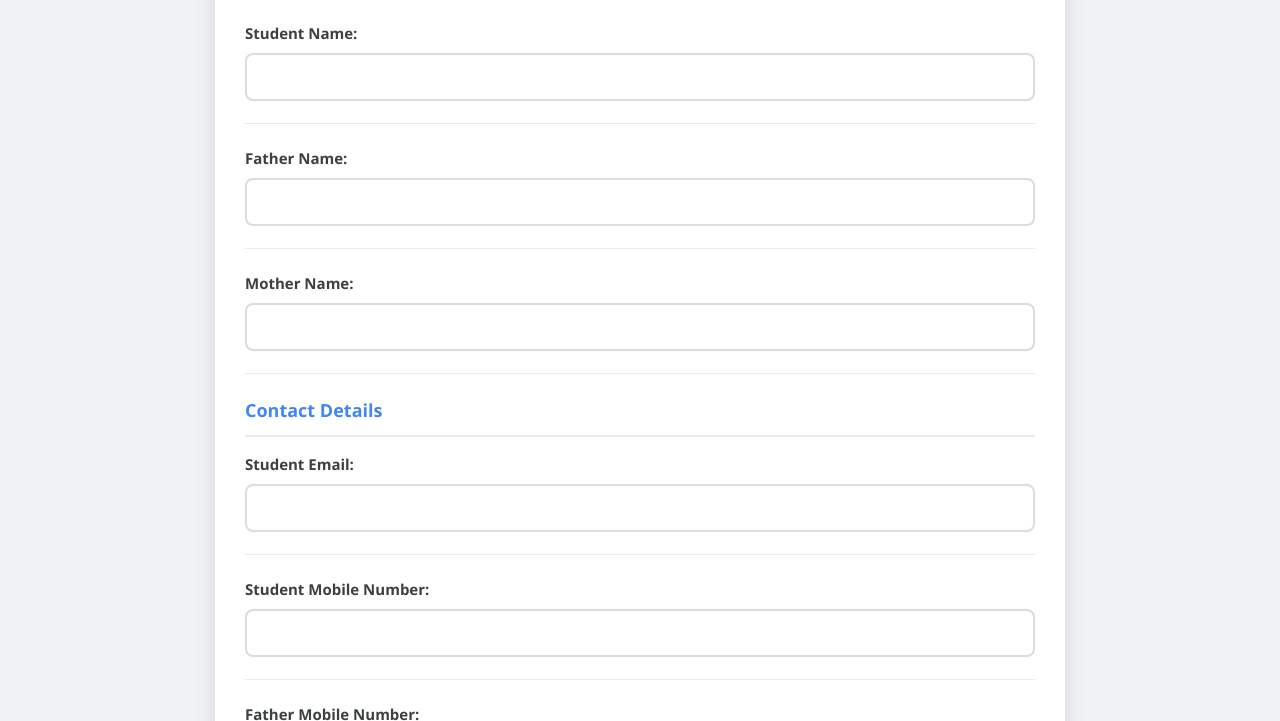
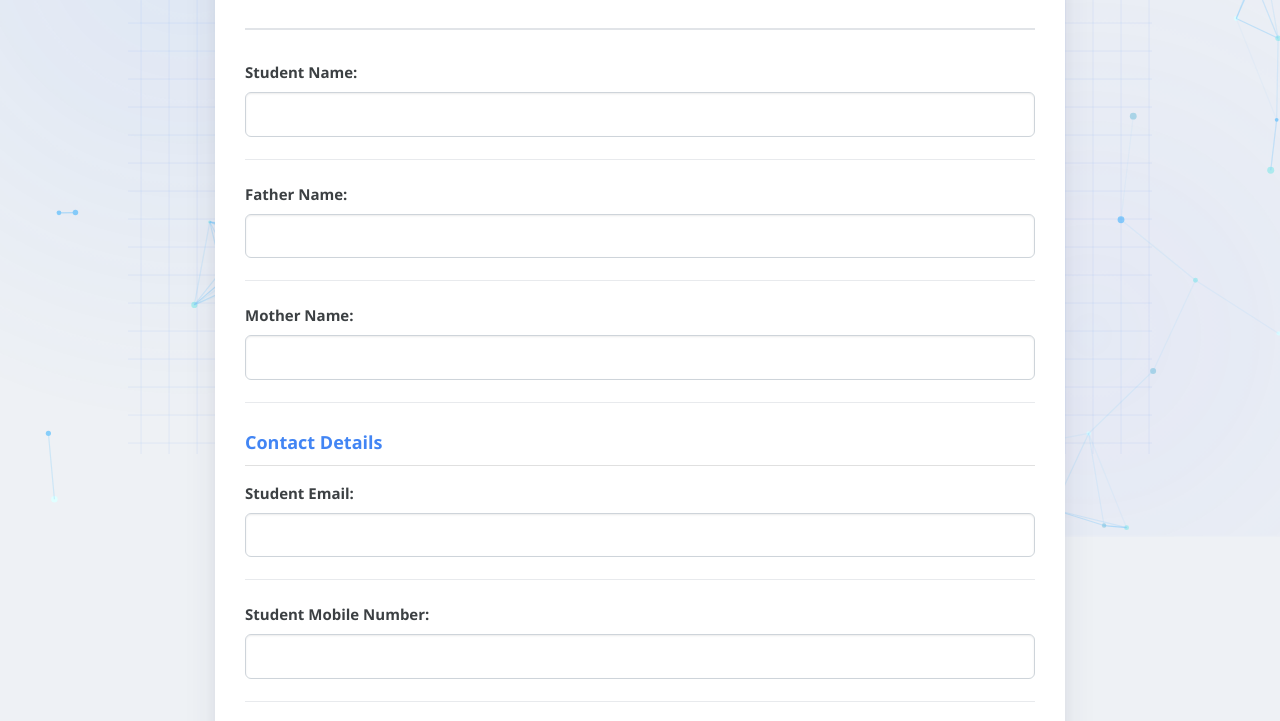
Before and after one commit to Alexrusso3108/SVCE-REGISTRATION-FORM, a plain HTML site: page index.html in a window 1280 px wide. Shown: the part 266-987 px from the top of the page. Drawn offline with nearby package versions, Linux system fonts and the light colour scheme.

Commit message:
'sixth-commit'

```diff
--- /dev/null
+++ b/animations.css
@@ -0,0 +1,19 @@
+@keyframes subtle-grid-animation {
+    0% {
+        background-position: 0 0;
+    }
+    100% {
+        background-position: 1200px 1200px; /* Adjust for desired speed and seamless loop with 40px grid */
+    }
+}
+
+@keyframes soft-glow-animation {
+    0% {
+        opacity: 0.5; /* Increased base opacity */
+        transform: scale(1.0);
+    }
+    100% {
+        opacity: 0.85; /* Increased max opacity */
+        transform: scale(1.1);
+    }
+}
--- /dev/null
+++ b/constellation.js
@@ -0,0 +1,92 @@
+document.addEventListener('DOMContentLoaded', () => {
+    const canvas = document.getElementById('constellation-canvas');
+    if (!canvas) {
+        console.error('Constellation canvas not found');
+        return;
+    }
+    const ctx = canvas.getContext('2d');
+
+    let width = canvas.width = window.innerWidth;
+    let height = canvas.height = window.innerHeight;
+
+    window.addEventListener('resize', () => {
+        width = canvas.width = window.innerWidth;
+        height = canvas.height = window.innerHeight;
+        particles = []; // Reset particles on resize
+        initParticles();
+    });
+
+    let particles = [];
+    const particleCount = 100;
+    const maxDistance = 120; // Max distance to draw a line
+
+    // Particle colors - bright and vibrant
+    const particleColors = ['#87CEFA', '#ADD8E6', '#E0FFFF', '#AFEEEE']; // Light Sky Blue, Light Blue, Light Cyan, Pale Turquoise
+    const lineColor = 'rgba(135, 206, 250, 0.3)'; // Light Sky Blue lines with opacity
+
+    class Particle {
+        constructor(x, y) {
+            this.x = x || Math.random() * width;
+            this.y = y || Math.random() * height;
+            this.vx = (Math.random() - 0.5) * 0.5; // Slower speed
+            this.vy = (Math.random() - 0.5) * 0.5;
+            this.radius = Math.random() * 2 + 1.5; // Slightly larger stars
+            this.color = particleColors[Math.floor(Math.random() * particleColors.length)];
+        }
+
+        draw() {
+            ctx.beginPath();
+            ctx.arc(this.x, this.y, this.radius, 0, Math.PI * 2);
+            ctx.fillStyle = this.color;
+            ctx.fill();
+        }
+
+        update() {
+            this.x += this.vx;
+            this.y += this.vy;
+
+            if (this.x < 0 || this.x > width) this.vx *= -1;
+            if (this.y < 0 || this.y > height) this.vy *= -1;
+        }
+    }
+
+    function initParticles() {
+        for (let i = 0; i < particleCount; i++) {
+            particles.push(new Particle());
+        }
+    }
+
+    function connectParticles() {
+        for (let i = 0; i < particles.length; i++) {
+            for (let j = i + 1; j < particles.length; j++) {
+                const dx = particles[i].x - particles[j].x;
+                const dy = particles[i].y - particles[j].y;
+                const distance = Math.sqrt(dx * dx + dy * dy);
+
+                if (distance < maxDistance) {
+                    ctx.beginPath();
+                    ctx.moveTo(particles[i].x, particles[i].y);
+                    ctx.lineTo(particles[j].x, particles[j].y);
+                    // Opacity based on distance - closer lines are more opaque
+                    const opacity = 1 - (distance / maxDistance);
+                    ctx.strokeStyle = `rgba(135, 206, 250, ${opacity * 0.7})`; // More opaque lines
+                    ctx.lineWidth = 1.2; // Thicker lines
+                    ctx.stroke();
+                }
+            }
+        }
+    }
+
+    function animate() {
+        ctx.clearRect(0, 0, width, height);
+        particles.forEach(p => {
+            p.update();
+            p.draw();
+        });
+        connectParticles();
+        requestAnimationFrame(animate);
+    }
+
+    initParticles();
+    animate();
+});
--- a/index.html
+++ b/index.html
@@ -8,9 +8,11 @@
     <link rel="stylesheet" href="modal.css">
     <link rel="stylesheet" href="loader.css">
     <link rel="stylesheet" href="responsive.css">
+    <link rel="stylesheet" href="animations.css">
     <link rel="stylesheet" href="https://cdnjs.cloudflare.com/ajax/libs/font-awesome/5.15.3/css/all.min.css">
 </head>
 <body>
+    <canvas id="constellation-canvas"></canvas>
     <!-- Enhanced 3D Loader overlay -->
     <div class="loader-container" id="loader">
         <!-- 3D floor grid effect -->
@@ -310,5 +312,6 @@
     <script src="db-setup.js"></script>
     <!-- Main script file -->
     <script src="script.js"></script>
+    <script src="constellation.js"></script>
 </body>
 </html>
--- a/styles.css
+++ b/styles.css
@@ -5,21 +5,74 @@
     font-family: 'Segoe UI', Tahoma, Geneva, Verdana, sans-serif;
 }
 
+#constellation-canvas {
+    position: fixed;
+    top: 0;
+    left: 0;
+    width: 100%;
+    height: 100%;
+    z-index: -3; /* Behind other pseudo-elements */
+    pointer-events: none; /* Ensure it doesn't interfere with interactions */
+}
+
 body {
-    background-color: #f0f2f5;
+    background-color: #eef1f5; /* Slightly richer off-white */
     color: #333;
     line-height: 1.6;
     padding: 20px 0;
+    position: relative; /* For pseudo-element positioning */
+    overflow-x: hidden; /* Prevent horizontal scroll from animations */
+}
+
+body::before {
+    pointer-events: none; /* Ensure pseudo-elements don't intercept mouse events */
+}
+
+body::after {
+    content: '';
+    position: fixed;
+    top: 0;
+    left: 0;
+    width: 100%;
+    height: 100%;
+    z-index: -2; /* Behind the grid pseudo-element */
+    background-image:
+        radial-gradient(circle at 15% 25%, rgba(66, 133, 244, 0.18), transparent 40%), /* Increased opacity and spread */
+        radial-gradient(circle at 85% 75%, rgba(120, 150, 255, 0.15), transparent 45%); /* Increased opacity and spread */
+    animation: soft-glow-animation 30s ease-in-out infinite alternate;
+    pointer-events: none; /* Ensure pseudo-elements don't intercept mouse events */
+}
+
+body::before {
+    content: '';
+    position: fixed; /* Fixed to viewport */
+    top: 0;
+    left: 0;
+    width: 100%;
+    height: 100%;
+    background-image:
+        linear-gradient(rgba(66, 133, 244, 0.12) 1px, transparent 1px), /* Bolder grid lines */
+        linear-gradient(90deg, rgba(66, 133, 244, 0.12) 1px, transparent 1px); /* Bolder grid lines */
+    background-size: 35px 35px;
+    z-index: -1; /* Behind all content */
+    animation: subtle-grid-animation 70s linear infinite;
+    opacity: 0.75; /* Increased overall opacity of the grid layer */
+    transform-style: preserve-3d;
+    transform: perspective(600px) rotateX(0deg) translateZ(-150px);
 }
 
 .container {
     max-width: 850px;
-    margin: 0 auto 40px;
+    margin: 40px auto; /* Added top margin for better spacing with animated bg */
     padding: 30px;
     background-color: white;
-    box-shadow: 0 10px 25px rgba(0, 0, 0, 0.1);
+    box-shadow: 0 15px 35px rgba(50, 50, 93, 0.08), 0 5px 15px rgba(0, 0, 0, 0.05); /* Softer, more modern shadow */
     border-radius: 12px;
-    border-top: 5px solid #4285f4;
+    border-top: 4px solid transparent;
+    border-image: linear-gradient(to right, #4a90e2, #50e3c2, #4285f4);
+    border-image-slice: 1;
+    position: relative; /* Ensure it's above the body's pseudo-element if z-index issues arise */
+    z-index: 1;
 }
 
 header {
@@ -80,10 +133,11 @@ header {
 }
 
 .title h3 {
-    font-size: 22px;
+    font-size: 24px; /* Slightly larger */
     margin: 0;
-    color: #333;
+    color: #2c3e50; /* A deeper, more modern slate gray */
     font-weight: 600;
+    letter-spacing: 0.5px;
 }
 
 .token-container {
@@ -201,10 +255,10 @@ form {
 .section-heading {
     font-size: 18px;
     color: #4285f4;
-    margin-top: 10px;
+    margin-top: 25px; /* Increased top margin for better separation */
     margin-bottom: 15px;
-    padding-bottom: 10px;
-    border-bottom: 2px solid #e8eaed;
+    padding-bottom: 8px; /* Adjusted padding for thinner border */
+    border-bottom: 1px solid #e0e0e0; /* Lighter and thinner border */
     font-weight: 600;
 }
 
@@ -265,28 +319,53 @@ label {
 }
 
 input[type="text"],
+input[type="email"],
 input[type="tel"],
-input[type="email"],
 input[type="number"],
-textarea,
-select.form-select {
+textarea {
+    display: block;
     width: 100%;
-    padding: 12px;
-    border: 2px solid #dadce0;
-    border-radius: 8px;
+    padding: 10px 12px;
     font-size: 15px;
-    transition: border-color 0.3s, box-shadow 0.3s;
+    line-height: 1.5;
+    color: #495057;
+    background-color: #fff;
+    background-clip: padding-box;
+    border: 1px solid #ced4da; /* Standard clearer border */
+    border-radius: 6px; /* Slightly more rounded */
+    box-shadow: inset 0 1px 2px rgba(0,0,0,0.075);
+    transition: border-color .15s ease-in-out, box-shadow .15s ease-in-out;
 }
 
 input[type="text"]:focus,
+input[type="email"]:focus,
 input[type="tel"]:focus,
-input[type="email"]:focus,
 input[type="number"]:focus,
-textarea:focus,
+textarea:focus {
+    border-color: #8ab4f8; /* Lighter blue for focus border */
+    outline: 0;
+    box-shadow: inset 0 1px 2px rgba(0,0,0,0.075), 0 0 0 0.2rem rgba(66, 133, 244, 0.25); /* Standard Bootstrap-like focus */
+}
+
+select.form-select {
+    display: block;
+    width: 100%;
+    padding: 10px 12px;
+    font-size: 15px;
+    line-height: 1.5;
+    color: #495057;
+    background-color: #fff;
+    background-clip: padding-box;
+    border: 1px solid #ced4da; /* Standard clearer border */
+    border-radius: 6px; /* Slightly more rounded */
+    box-shadow: inset 0 1px 2px rgba(0,0,0,0.075);
+    transition: border-color .15s ease-in-out, box-shadow .15s ease-in-out;
+}
+
 select.form-select:focus {
-    border-color: #4285f4;
-    box-shadow: 0 0 0 2px rgba(66, 133, 244, 0.2);
-    outline: none;
+    border-color: #8ab4f8; /* Lighter blue for focus border */
+    outline: 0;
+    box-shadow: inset 0 1px 2px rgba(0,0,0,0.075), 0 0 0 0.2rem rgba(66, 133, 244, 0.25); /* Standard Bootstrap-like focus */
 }
 
 .contact-fields,
@@ -460,24 +539,27 @@ select.form-select:focus {
 }
 
 button {
-    padding: 14px 30px;
+    padding: 12px 24px; /* Adjusted padding */
     background-color: #4285f4;
     color: white;
     border: none;
-    border-radius: 50px;
+    border-radius: 6px; /* Reduced border-radius */
     cursor: pointer;
     font-size: 16px;
     font-weight: 600;
     letter-spacing: 0.5px;
-    transition: all 0.3s ease;
-    box-shadow: 0 2px 5px rgba(0, 0, 0, 0.1);
     min-width: 150px;
+    box-shadow: 0 2px 4px rgba(0, 0, 0, 0.1); /* Consolidated box-shadow */
+    transition: background-color 0.2s ease-in-out, border-color 0.2s ease-in-out, color 0.2s ease-in-out, box-shadow 0.2s ease-in-out, transform 0.1s ease-in-out; /* Consolidated transition */
 }
 
 button:hover {
-    background-color: #3367d6;
     transform: translateY(-2px);
-    box-shadow: 0 4px 8px rgba(0, 0, 0, 0.2);
+    box-shadow: 0 4px 8px rgba(0, 0, 0, 0.15); /* Adjusted generic hover shadow */
+}
+
+button[type="submit"]:hover {
+    background-color: #3367d6; /* Specific hover for submit button */
 }
 
 button:active {
@@ -487,13 +569,13 @@ button:active {
 #resetBtn {
     background-color: #ffffff;
     color: #4285f4;
-    border: 2px solid #4285f4;
+    border: 1px solid #4285f4; /* Refined border */
 }
 
 #resetBtn:hover {
-    background-color: #f8f9fa;
-    color: #3367d6;
-    border-color: #3367d6;
+    background-color: #e8f0fe; /* Light blue background */
+    color: #3367d6; /* Darker blue text */
+    border-color: #3367d6; /* Darker blue border */
 }
 
 .modal {
```
